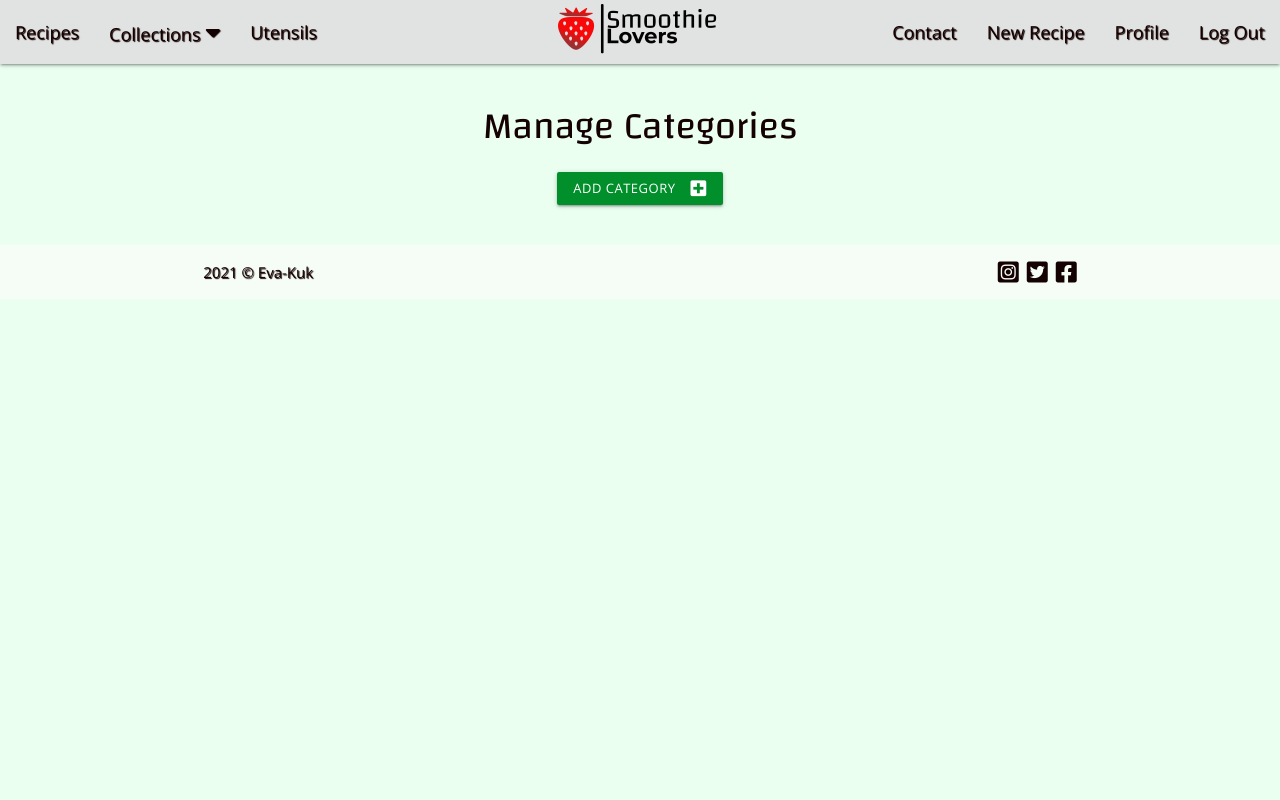
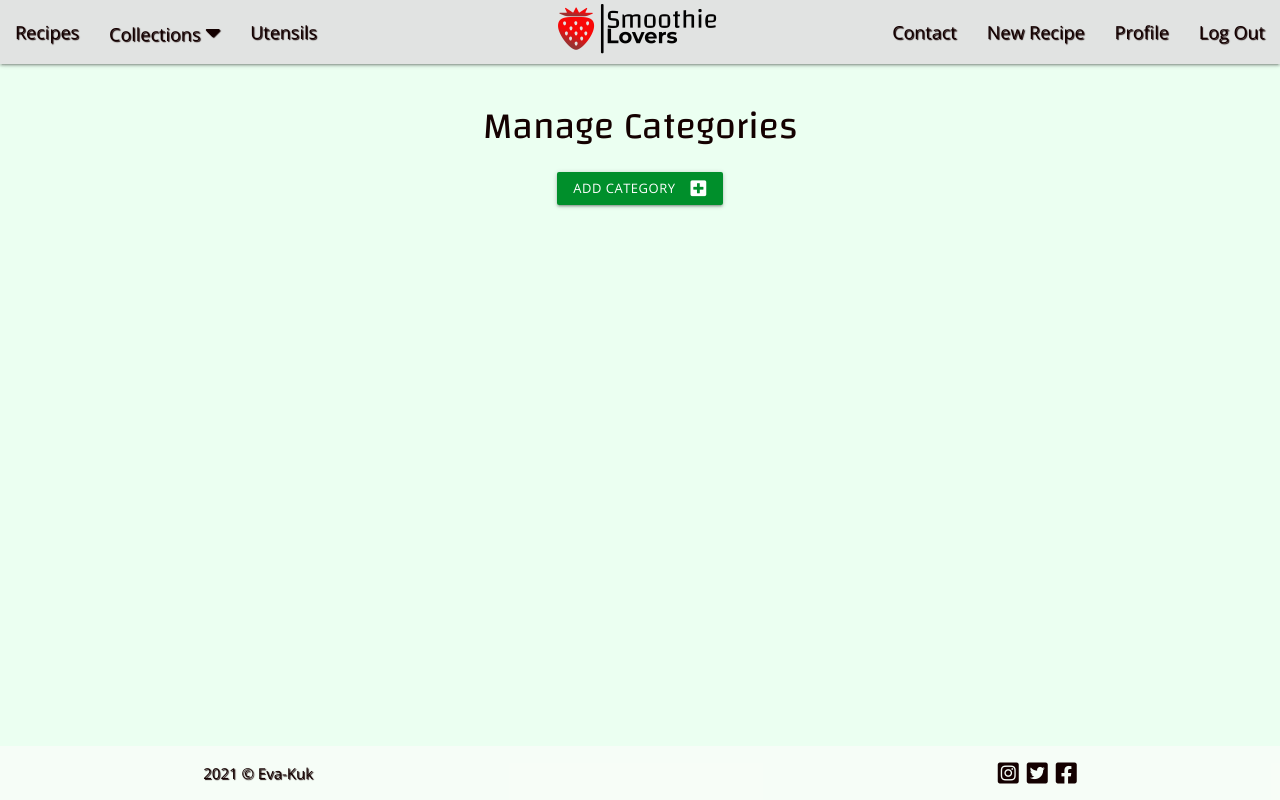
Before and after one commit to Eva-Kuk/smoothie-lovers, a Flask app: page /get_categories in a window 1280 px wide. Run offline with Flask 2, Linux system fonts and the light colour scheme; the visitor is signed in with stand-in values (Sample User, id 1); data that the repository does not hold is empty; some libraries are stand-ins or nearby versions.

Commit message:
fix: Add fix footer position

```diff
--- a/static/css/style.css
+++ b/static/css/style.css
@@ -14,14 +14,20 @@
     border: 0;
 }
 html, body {
-    width: 100%;
+    min-height: 100vh;
+    display: flex;
+    flex-direction: column;
     scroll-behavior: smooth;
+    margin: 0;
 }
 body {
     background-color: #ebfff1;
     color: #140101;
     font-family: 'Open Sans', sans-serif;
     }
+main {
+    flex-grow: 1;
+}
 h1,
 h2,
 h3,
```
